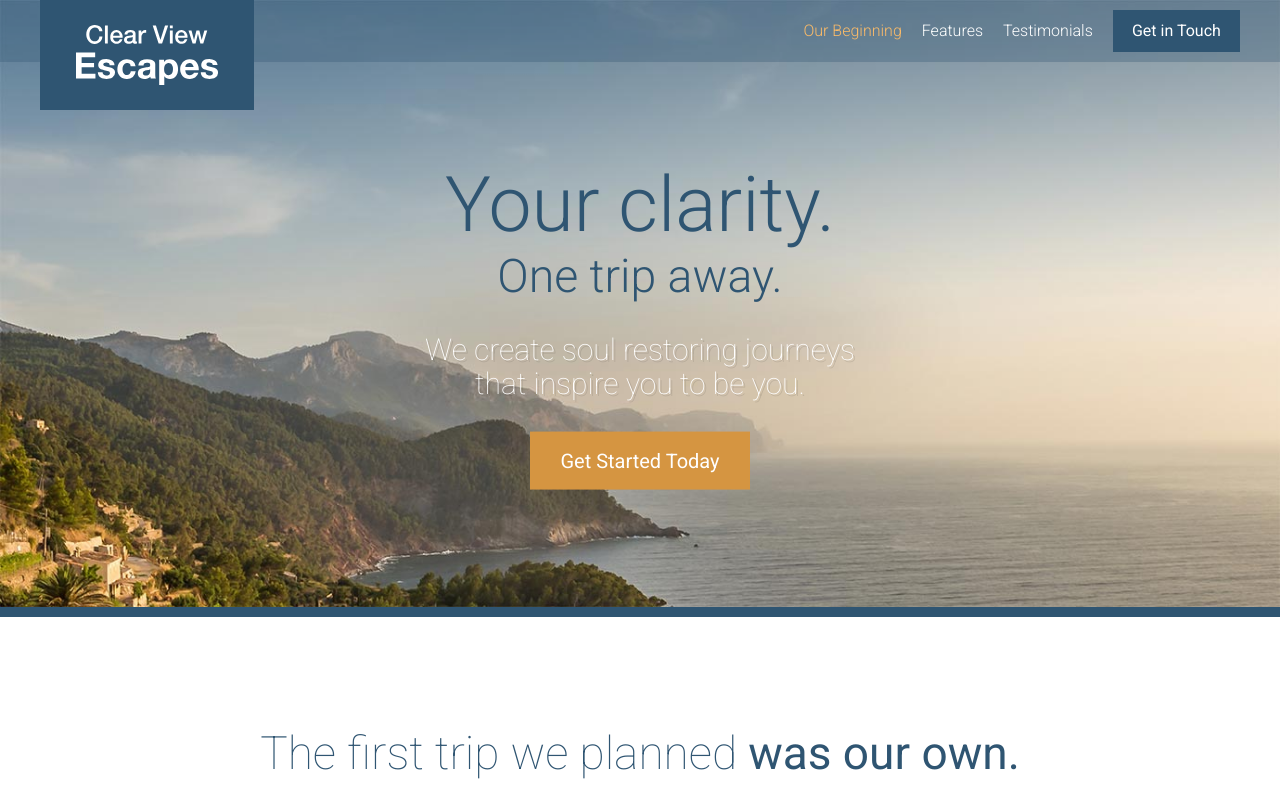
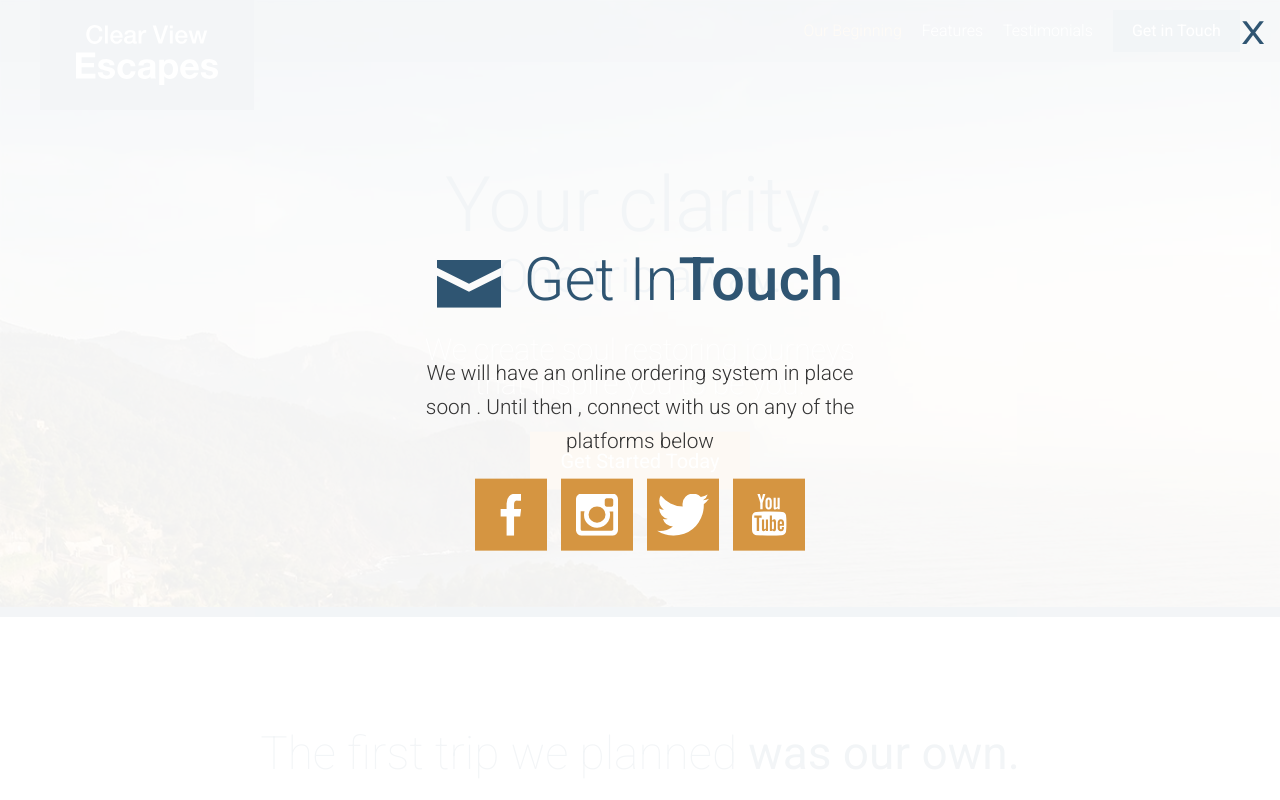
Before and after one commit to deepaktomson/travel-web, a website: page app/index.html in a window 1280 px wide. Both pictures are taken after a click on the link "Get Started Today". Shown: the top 800 px of the page. Drawn offline with Linux system fonts and the light colour scheme.

Commit message:
commiting modal

```diff
--- a/app/assets/scripts/App.js
+++ b/app/assets/scripts/App.js
@@ -2,9 +2,10 @@ import $ from 'jquery';
 import MobileMenu from './modules/MobileMenu';
 import RevealOnScroll from './modules/RevealOnScroll' ;
 import StickyHeader from './modules/StickyHeader';
-
+import Modal from './modules/Modal';
 
 var mobileMenu = new MobileMenu();
  new RevealOnScroll($(".feature-item") , "85%");
  new RevealOnScroll($(".testimonial") , "60%");
  var stickyHeader = new StickyHeader();
+ var modal = new Modal();
--- /dev/null
+++ b/app/assets/styles/modules/_modal.css
@@ -0,0 +1,51 @@
+.modal{
+	position: fixed;
+	z-index: 5;
+	background-color: rgba(255,255,255,0.94);
+	top:0;
+	bottom: 0;
+	left: 0;
+	right: 0;
+	opacity: 0;
+	visibility: hidden;
+	transform: scale(1.2);
+	transition: all 0.3s ease-out;
+
+	&--is-visible{
+		opacity: 1;
+		visibility: visible;
+		transform: scale(1);
+	}
+
+	&__inner{
+		position: absolute;
+		width:100%;
+		top:50%;
+		transform: translateY(-50%);
+	}
+
+
+	&__description{
+		text-align: center;
+		font-size: 1.3rem;
+		font-weight: 300;
+		line-height: 1.65;
+	}
+
+	&__close{
+		position: absolute;
+		top: 15px;
+		right: 15px;
+		font-size: 2rem;
+		transform: scaleX(1.2);
+		transform-origin: 100% 0;
+		color: $mainBlue;
+		cursor:pointer;
+
+		&:hover{
+			color:$mainOrange;
+		}
+	}
+
+
+}
--- a/app/assets/styles/modules/_section-title.css
+++ b/app/assets/styles/modules/_section-title.css
@@ -13,6 +13,11 @@
 
   &--blue {
     color: $mainBlue;
+  }
+
+  &--less-margin{
+    margin-bottom: 1.3rem;
+    margin-top: 0px;
   }
 
   &__icon {
--- /dev/null
+++ b/app/assets/styles/modules/_social-icons.css
@@ -0,0 +1,27 @@
+.social-icons{
+	text-align: center;
+
+	&__icon{
+		background-color: $mainOrange;
+		display: inline-block;
+		margin: 0px 5px 5px 5px;
+		width: 33%;
+		height: 72px;
+		position: relative;
+
+		@mixin atSmall{
+			width:72px;
+			margin: 0px 5px;
+		}
+
+
+
+		.icon{
+			display: block;
+			position: absolute;
+			top:50%;
+			left: 50%;
+			transform: translate(-50%,-50%);
+		}
+	}
+}
--- a/app/assets/styles/modules/_wrapper.css
+++ b/app/assets/styles/modules/_wrapper.css
@@ -8,6 +8,10 @@
 
   &--medium {
     max-width: 976px;
+  }
+
+  &--narrow {
+    max-width: 470px;
   }
 
   &--no-padding-until-medium {
--- a/app/assets/styles/styles.css
+++ b/app/assets/styles/styles.css
@@ -17,3 +17,5 @@
 @import "modules/_site-header";
 @import "modules/_primary-nav";
 @import "modules/_reveal-item";
+@import "modules/_modal";
+@import "modules/_social-icons.css";
--- a/app/index.html
+++ b/app/index.html
@@ -24,7 +24,7 @@
 
       <div class="site-header__menu-content">
         <div class="site-header__btn-container">
-          <a href="#" class="btn">Get in Touch</a>
+          <a href="#" class="btn open-modal">Get in Touch</a>
         </div>
         <nav class="primary-nav primary-nav--pull-right">
           <ul>
@@ -51,7 +51,7 @@
         <h1 class="large-hero__title">Your clarity.</h1>
         <h2 class="large-hero__subtitle">One trip away.</h2>
         <p class="large-hero__description">We create soul restoring journeys that inspire you to be you.</p>
-        <p><a href="#" class="btn btn--orange btn--large">Get Started Today</a></p>
+        <p><a href="#" class="btn btn--orange btn--large open-modal">Get Started Today</a></p>
       </div>
     </div>
   </div>
@@ -167,9 +167,27 @@
 
   <footer class="site-footer">
     <div class="wrapper">
-      <p><span class="site-footer__text">Copyright &copy; 2016 Clear View Escapes. All rights reserved.</span> <a href="#" class="btn btn--orange">Get in Touch</a></p>
+      <p><span class="site-footer__text">Copyright &copy; 2016 Clear View Escapes. All rights reserved.</span> <a href="#" class="btn btn--orange open-modal">Get in Touch</a></p>
     </div>
   </footer>
+
+  <div class="modal">
+   <div class="modal__inner">
+     <h2 class="section-title section-title--blue section-title--less-margin"><span class="icon icon--mail section-title__icon"></span> Get In<strong>Touch</strong></h2>
+   <div class="wrapper wrapper--narrow">
+     <p class=modal__description>We will have an online ordering system in place soon . Until then , connect with us on any of the platforms below</p>
+   </div>
+
+   <div class="social-icons">
+     <a href="" class="social-icons__icon"><span class="icon icon--facebook"></span></a>
+     <a href="" class="social-icons__icon"><span class="icon icon--instagram"></span></a>
+     <a href="" class="social-icons__icon"><span class="icon icon--twitter"></span></a>
+     <a href="" class="social-icons__icon"><span class="icon icon--youtube"></span></a>
+   </div>
+   </div>
+
+   <div class="modal__close">X</div>
+  </div>
   <script src="/temp/scripts/App.js"></script>
 </body>
 </html>
--- a/app/temp/styles/styles.css
+++ b/app/temp/styles/styles.css
@@ -550,6 +550,10 @@ a {
   max-width: 976px;
 }
 
+.wrapper--narrow {
+  max-width: 470px;
+}
+
 .wrapper--no-padding-until-medium {
   padding-left: 0;
   padding-right: 0;
@@ -870,6 +874,11 @@ a {
 
 .section-title--blue {
   color: #2f5572;
+}
+
+.section-title--less-margin{
+  margin-bottom: 1.3rem;
+  margin-top: 0px;
 }
 
 .section-title__icon {
@@ -1337,3 +1346,89 @@ Instead edit gulp/templates/sprite */
   -webkit-transform: scale(1);
           transform: scale(1);
 }
+
+.modal{
+	position: fixed;
+	z-index: 5;
+	background-color: rgba(255,255,255,0.94);
+	top:0;
+	bottom: 0;
+	left: 0;
+	right: 0;
+	opacity: 0;
+	visibility: hidden;
+	-webkit-transform: scale(1.2);
+	        transform: scale(1.2);
+	transition: all 0.3s ease-out;
+
+
+}
+
+.modal--is-visible{
+  opacity: 1;
+  visibility: visible;
+  -webkit-transform: scale(1);
+          transform: scale(1);
+}
+
+.modal__inner{
+  position: absolute;
+  width:100%;
+  top:50%;
+  -webkit-transform: translateY(-50%);
+          transform: translateY(-50%);
+}
+
+.modal__description{
+  text-align: center;
+  font-size: 1.3rem;
+  font-weight: 300;
+  line-height: 1.65;
+}
+
+.modal__close{
+  position: absolute;
+  top: 15px;
+  right: 15px;
+  font-size: 2rem;
+  -webkit-transform: scaleX(1.2);
+          transform: scaleX(1.2);
+  -webkit-transform-origin: 100% 0;
+          transform-origin: 100% 0;
+  color: #2f5572;
+  cursor:pointer;
+}
+
+.modal__close:hover{
+  color:#d59541;
+}
+
+.social-icons{
+	text-align: center;
+}
+
+.social-icons__icon{
+  background-color: #d59541;
+  display: inline-block;
+  margin: 0px 5px 5px 5px;
+  width: 33%;
+  height: 72px;
+  position: relative;
+}
+
+@media (min-width: 530px) {
+
+  .social-icons__icon {
+    width: 72px;
+    margin: 0px 5px;
+  }
+}
+
+.social-icons__icon .icon{
+  display: block;
+  position: absolute;
+  top:50%;
+  left: 50%;
+  -webkit-transform: translate(-50%,-50%);
+          transform: translate(-50%,-50%);
+}
```
Also changed, not shown: app/assets/scripts/modules/Modal.js (added, +41 -0 lines), app/temp/scripts/App.js.
